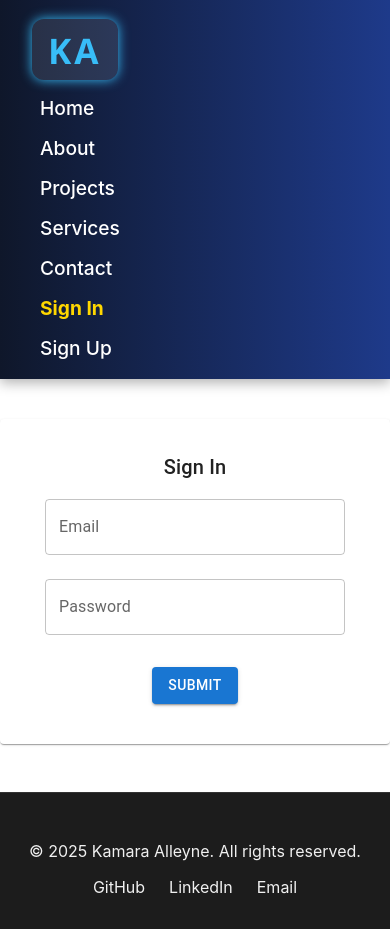
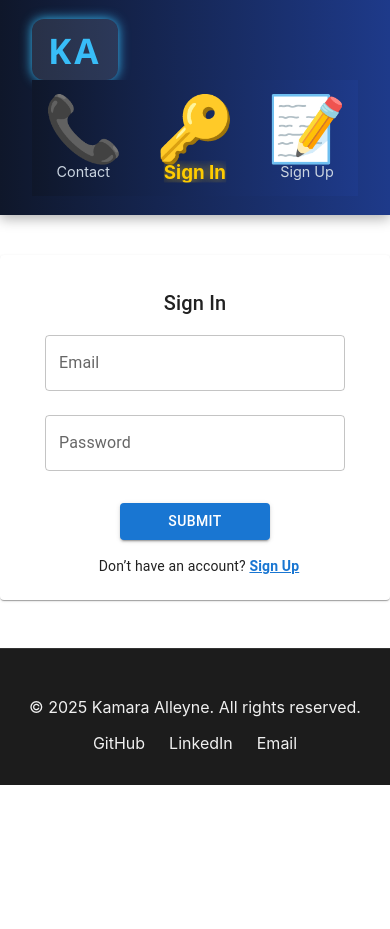
Before and after one commit to KodyKam/portfolio, a React (Create React App) app: page /signin in a window 390 px wide. After the commit the page ends 844 px from the top, so only its background shows below. Built offline with nearby package versions, Linux system fonts and the light colour scheme; no server answers.

Commit message:
Navbar updated for mobile. Emoji Carousel Created

```diff
--- a/src/auth/Signin.jsx
+++ b/src/auth/Signin.jsx
@@ -1,4 +1,4 @@
-//client/src/auth/Signin.jsx
+// client/src/auth/Signin.jsx
 import React, { useState } from "react";
 import {
   Card,
@@ -9,7 +9,7 @@ import {
   Typography,
   Icon,
 } from "@mui/material";
-import { Navigate, useLocation } from "react-router-dom";
+import { Navigate, useLocation, Link } from "react-router-dom"; // ✅ import Link
 import { authenticate } from "./auth-helper.js";
 import { signin } from "./api-auth.js";
 
@@ -102,15 +102,23 @@ export default function Signin() {
         )}
       </CardContent>
 
-      <CardActions>
+      <CardActions sx={{ flexDirection: "column", gap: 1 }}>
         <Button
           color="primary"
           variant="contained"
           onClick={clickSubmit}
-          sx={{ margin: "auto", mb: 2 }}
+          sx={{ width: "150px" }}
         >
           Submit
         </Button>
+
+        {/* 👇 Sign-up prompt here */}
+        <Typography variant="body2" sx={{ mt: 1 }}>
+          Don’t have an account?{" "}
+          <Link to="/signup" style={{ color: "#1976d2", fontWeight: "bold" }}>
+            Sign Up
+          </Link>
+        </Typography>
       </CardActions>
     </Card>
   );
--- a/src/components/Navbar.css
+++ b/src/components/Navbar.css
@@ -115,3 +115,94 @@
 .signout-link:hover {
   color: #FFD700;
 }
+
+/* Hide/show navs based on screen size */
+.desktop-only {
+  display: flex;
+}
+.mobile-only {
+  display: none;
+}
+
+@media (max-width: 768px) {
+  .desktop-only {
+    display: none;
+  }
+  .mobile-only {
+    display: block;
+    width: 100%;
+    overflow: hidden;
+  }
+}
+
+/* Emoji carousel styles */
+.emoji-carousel {
+  background: linear-gradient(90deg, #0f172a, #1e3a8a);
+  padding: 1rem 0;
+  white-space: nowrap;
+  position: relative;
+  overflow-x: auto;     /* manual scrolling */
+  scrollbar-width: none; /* Firefox */
+}
+.emoji-carousel::-webkit-scrollbar {
+  display: none; /* Chrome/Safari */
+}
+
+.emoji-track {
+  display: inline-flex; /* keep items in a row */
+  gap: 2rem;            /* spacing between emojis */
+  padding-left: 1rem;
+  padding-right: 1rem;
+}
+
+/* Each emoji + label */
+.emoji-item {
+  display: flex;
+  flex-direction: column;
+  align-items: center;
+  min-width: 4rem; /* keeps consistent width */
+}
+
+/* Emoji itself */
+.emoji-link {
+  font-size: 4rem; /* big emoji */
+  text-decoration: none;
+  color: #f1f5f9;
+  transition: transform 0.2s ease, color 0.2s ease;
+  line-height: 1;
+}
+
+/* Tiny text under emoji */
+.emoji-label {
+  font-size: 0.9rem; /* small text */
+  margin-top: 0.2rem;
+  color: #cbd5e1;
+  text-align: center;
+  max-width: 3.6rem; /* matches emoji width */
+  overflow: hidden;
+  text-overflow: ellipsis;
+  white-space: nowrap;
+}
+
+.emoji-item a.active {
+  transform: scale(1.3);
+  color: #ffcc00; /* golden highlight */
+  transition: transform 0.3s ease, color 0.3s ease, text-shadow 0.3s ease;
+}
+
+/* Hover effect */
+.emoji-link:hover {
+  transform: scale(1.3);
+  color: #FFD700;
+  cursor: pointer;
+}
+
+/* Active State Highlight for emoji carousel */
+.emoji-carousel .active-link .emoji-icon,
+.emoji-carousel .active-link .emoji-label {
+  transform: scale(1.3);
+  color: #ffcc00; /* golden highlight */
+  text-shadow: 0 0 8px rgba(255, 204, 0, 0.8);
+  font-weight: bold;
+  transition: transform 0.3s ease, color 0.3s ease, text-shadow 0.3s ease;
+}
--- a/src/components/Navbar.jsx
+++ b/src/components/Navbar.jsx
@@ -1,22 +1,34 @@
 // client/src/components/Navbar.jsx
-import React from 'react';
+import React, { useEffect } from 'react';
 import { Link, useLocation } from 'react-router-dom';
 import { isAuthenticated, signout } from '../auth/auth-helper';
 import './Navbar.css';
 
 function Navbar() {
   const location = useLocation();
-  const userIsAuthenticated = isAuthenticated(); // avoid conflict with imported name
+  const userIsAuthenticated = isAuthenticated();
 
   const isActive = (path) =>
     location.pathname === path ? 'active-link' : '';
+
+  // 👇 Auto-scroll Sign In emoji into view when on /signin
+  useEffect(() => {
+    if (location.pathname === "/signin") {
+      const signInEmoji = document.querySelector(".emoji-item .emoji-link[href='/signin']");
+      if (signInEmoji) {
+        signInEmoji.scrollIntoView({ behavior: "smooth", inline: "center", block: "nearest" });
+      }
+    }
+  }, [location.pathname]);
 
   return (
     <nav className="navbar">
       <Link to="/" className="logo-link">
         <div className="logo-text">KA</div>
       </Link>
-      <ul className="nav-links">
+
+      {/* 👇 Normal nav links (visible on desktop) */}
+      <ul className="nav-links desktop-only">
         <li><Link to="/" className={isActive('/')}>Home</Link></li>
         <li><Link to="/about" className={isActive('/about')}>About</Link></li>
         <li><Link to="/projects" className={isActive('/projects')}>Projects</Link></li>
@@ -52,6 +64,67 @@ function Navbar() {
           </>
         )}
       </ul>
+
+      {/* 👇 Emoji carousel nav (visible on mobile) */}
+      <div className="emoji-carousel mobile-only">
+        <div className="emoji-track">
+          <div className={`emoji-item ${isActive('/')}`}>
+            <Link to="/" className="emoji-link">🏠</Link>
+            <span className="emoji-label">Home</span>
+          </div>
+          <div className={`emoji-item ${isActive('/about')}`}>
+            <Link to="/about" className="emoji-link">👤</Link>
+            <span className="emoji-label">About</span>
+          </div>
+          <div className={`emoji-item ${isActive('/projects')}`}>
+            <Link to="/projects" className="emoji-link">💻</Link>
+            <span className="emoji-label">Projects</span>
+          </div>
+          <div className={`emoji-item ${isActive('/services')}`}>
+            <Link to="/services" className="emoji-link">🛠️</Link>
+            <span className="emoji-label">Services</span>
+          </div>
+          <div className={`emoji-item ${isActive('/contact')}`}>
+            <Link to="/contact" className="emoji-link">📞</Link>
+            <span className="emoji-label">Contact</span>
+          </div>
+
+          {!userIsAuthenticated && (
+            <>
+              <div className={`emoji-item ${isActive('/signin')}`}>
+                <Link to="/signin" className="emoji-link">🔑</Link>
+                <span className="emoji-label">Sign In</span>
+              </div>
+              <div className={`emoji-item ${isActive('/signup')}`}>
+                <Link to="/signup" className="emoji-link">📝</Link>
+                <span className="emoji-label">Sign Up</span>
+              </div>
+            </>
+          )}
+
+          {userIsAuthenticated && (
+            <>
+              <div className={`emoji-item ${isActive(`/user/${userIsAuthenticated.user._id}`)}`}>
+                <Link to={`/user/${userIsAuthenticated.user._id}`} className="emoji-link">
+                  🙍‍♂️
+                </Link>
+                <span className="emoji-label">Profile</span>
+              </div>
+              <div className="emoji-item">
+                <span
+                  onClick={() => {
+                    signout(() => (window.location = '/'));
+                  }}
+                  className="emoji-link signout-link"
+                >
+                  🚪
+                </span>
+                <span className="emoji-label">Sign Out</span>
+              </div>
+            </>
+          )}
+        </div>
+      </div>
     </nav>
   );
 }
```
Lines whose indentation alone changed are shown as unchanged.
